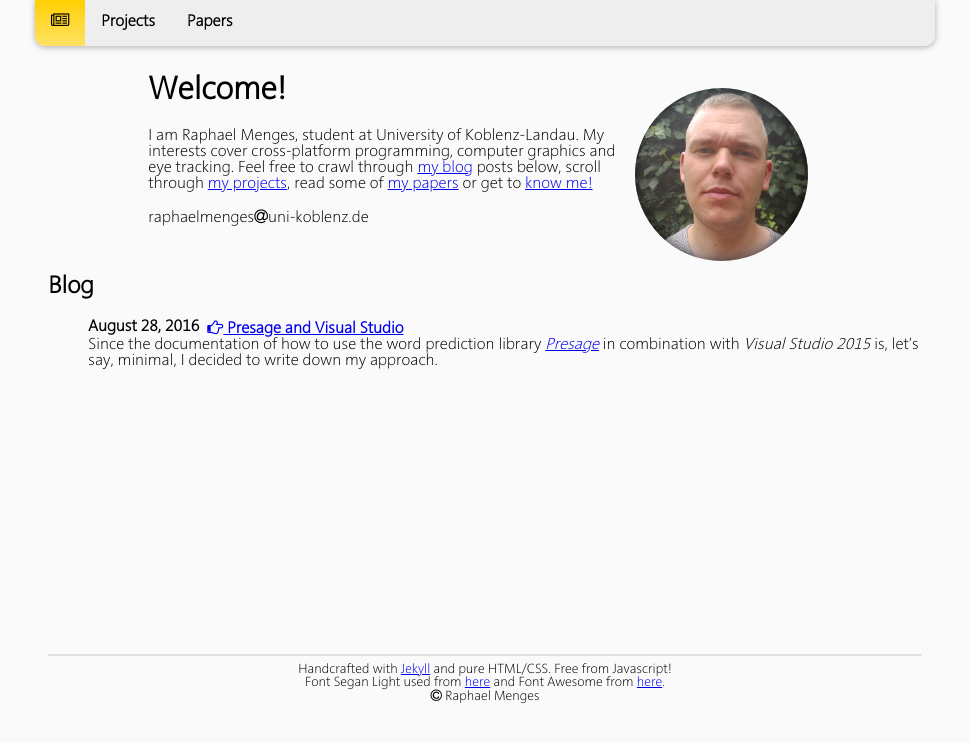
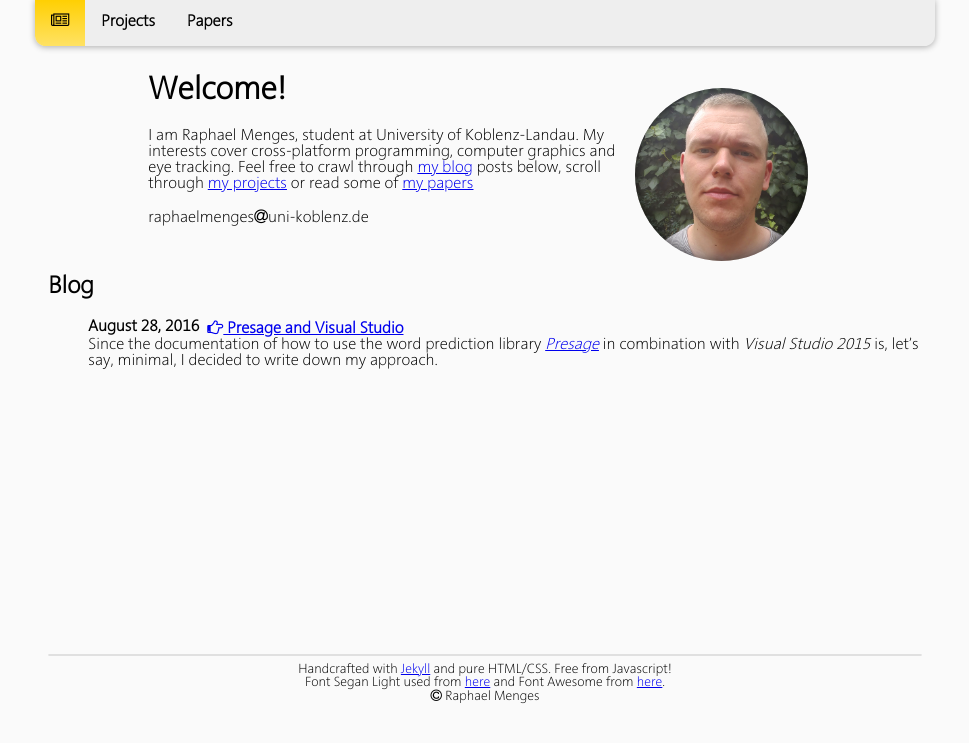
Before and after one commit to raphaelmenges/raphaelmenges.github.io, a Jekyll site: the page built from index.html, in a window 1280 px wide. Shown: the top 743 px of the page, without its empty margins (155-1124 px from the left). Built offline with Jekyll 4.4.1, drawn with Linux system fonts in a browser that asks for light colours.

Commit message:
Forgot to save.

```diff
--- a/index.html
+++ b/index.html
@@ -7,7 +7,7 @@ navigation: home
 	<div class="front">
 		<div class="avatar"></div>
 		<h1 class="welcome">Welcome!</h1>
-		<p>I am Raphael Menges, student at University of Koblenz-Landau. My interests cover cross-platform programming, computer graphics and eye tracking. Feel free to crawl through <a href="#blog">my blog</a> posts below, scroll through <a href="/projects">my projects</a>, read some of <a href="/papers">my papers</a> or get to <a href="/about">know me!</a></p>
+		<p>I am Raphael Menges, student at University of Koblenz-Landau. My interests cover cross-platform programming, computer graphics and eye tracking. Feel free to crawl through <a href="#blog">my blog</a> posts below, scroll through <a href="/projects">my projects</a> or read some of <a href="/papers">my papers</a></p>
 		<div class="contact">raphaelmenges<i class="fa fa-at"></i>uni-koblenz.de</div>
 	</div> <!-- front -->
 	<div class="blog-list">
```
